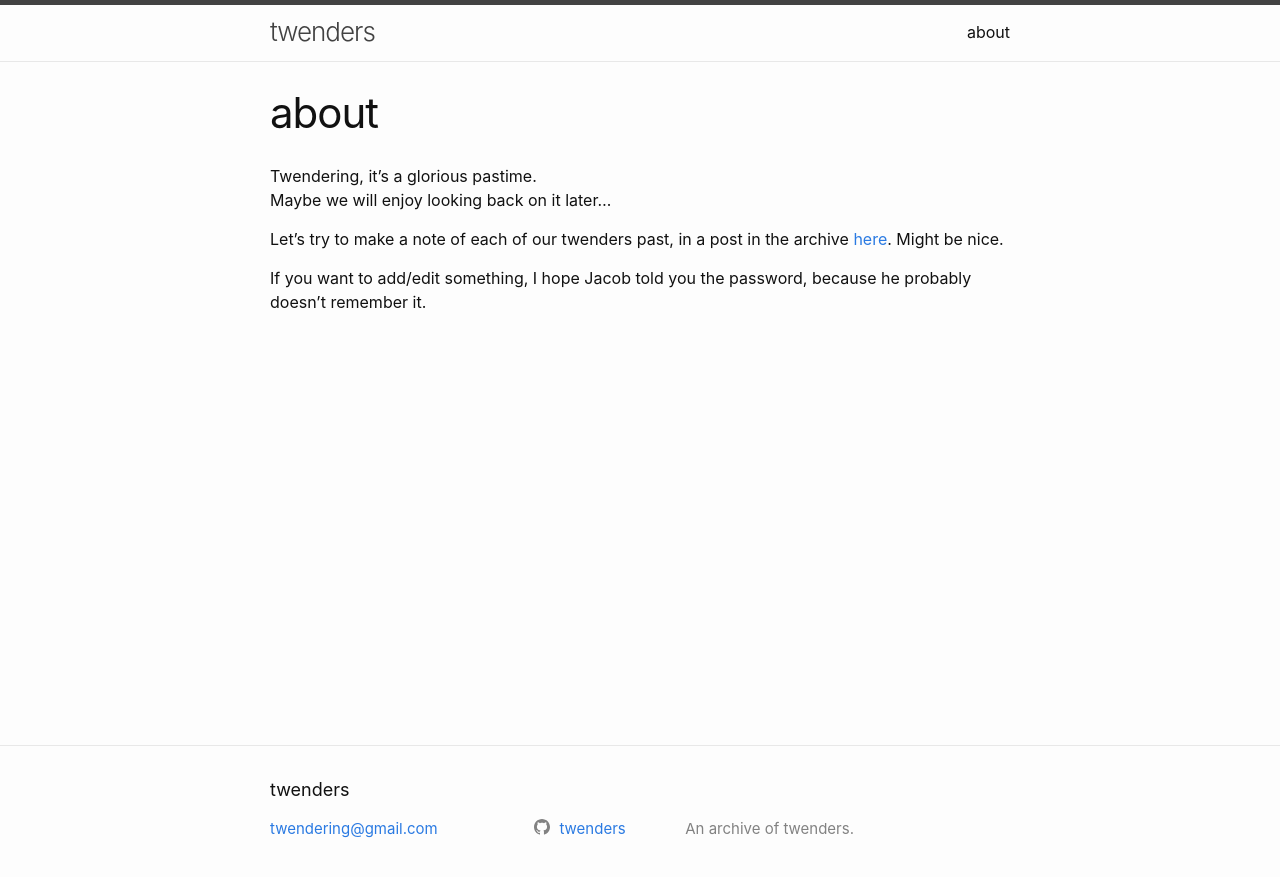
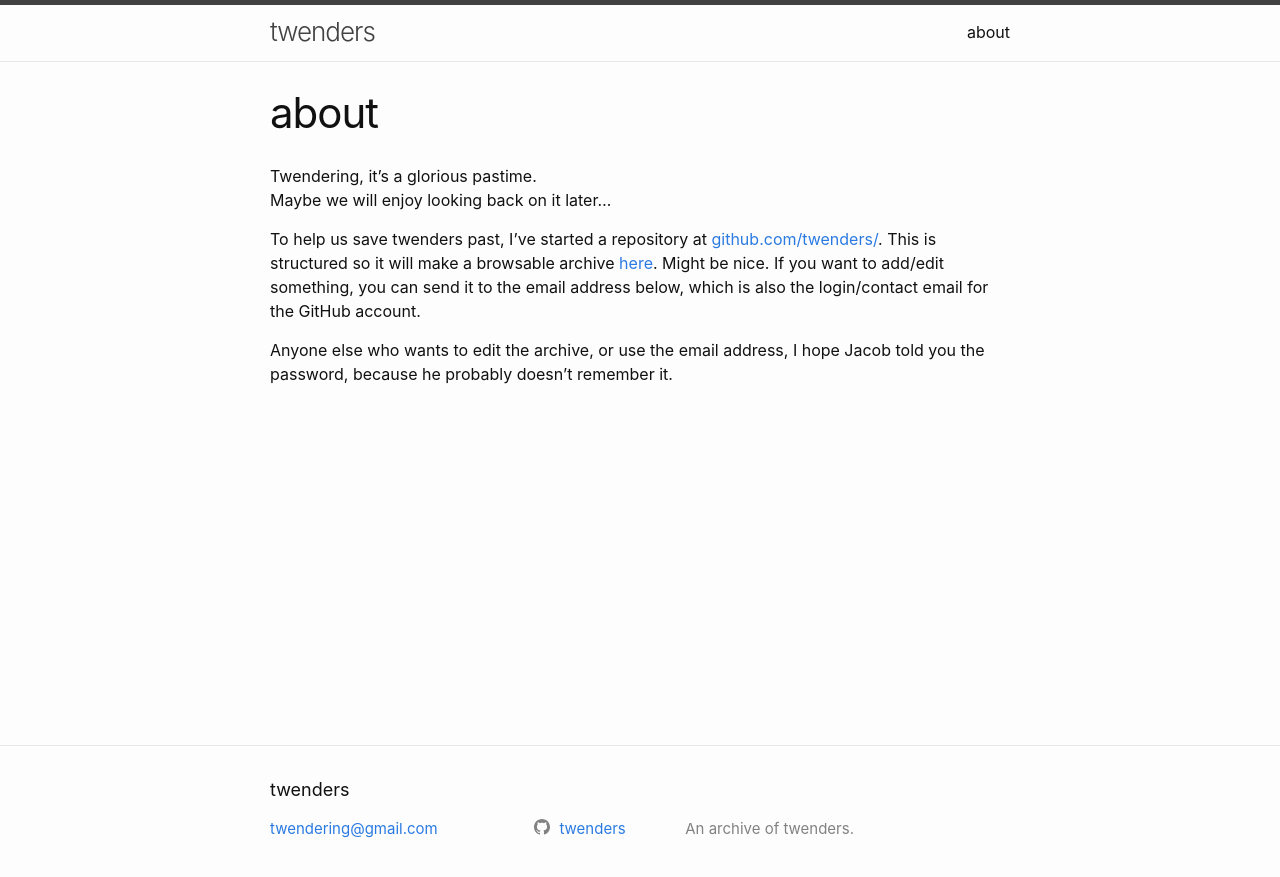
Before and after one commit to twenders/twenders, a Jekyll site: the page built from about.md, in a window 1280 px wide. Shown: the top 877 px of the page. Built offline with Jekyll 4.4.1, drawn with Linux system fonts in a browser that asks for light colours.

```diff
--- a/about.markdown
+++ /dev/null
@@ -1,12 +0,0 @@
----
-layout: page
-title: about
-permalink: /about/
----
-
-Twendering, it's a glorious pastime.
-Maybe we will enjoy looking back on it later...
-
-Let's try to make a note of each of our twenders past, in a post in the archive [here](/). Might be nice.
-
-If you want to add/edit something, I hope Jacob told you the password, because he probably doesn't remember it.
--- /dev/null
+++ b/about.md
@@ -0,0 +1,13 @@
+---
+layout: page
+title: about
+permalink: /about/
+---
+
+Twendering, it's a glorious pastime.
+Maybe we will enjoy looking back on it later...
+
+To help us save twenders past, I've started a repository at [github.com/twenders/](https://github.com/twenders/twenders).  This is structured so it will make a browsable archive [here](/). Might be nice.
+If you want to add/edit something, you can send it to the email address below, which is also the login/contact email for the GitHub account.
+
+Anyone else who wants to edit the archive, or use the email address, I hope Jacob told you the password, because he probably doesn't remember it.
```
Also changed, not shown: _layouts/post.html (+18 -9 lines), _posts/2020-05-10-bluebird/2020-05-10-bluebird.md (+21 -7 lines), _posts/2020-05-10-bluebird/JustBeforeTime.1500.jpg (added), _posts/2020-05-10-bluebird/ian_jasmine.pvw.png (added), _posts/2020-05-10-bluebird/mima-FlyingTogether.1500.jpg (added), _posts/2020-05-10-bluebird/mima-OurNest.1500.jpg (added), _posts/2020-05-10-bluebird/mima-Together.1500.jpg (added), index.md (renamed from index.markdown), 5 other files.
